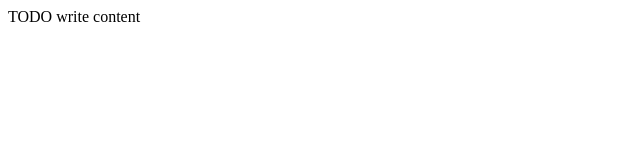
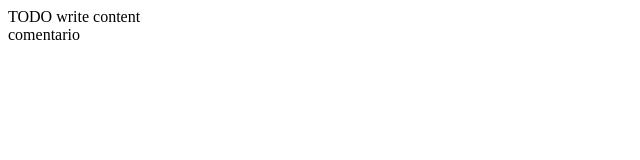
Before and after one commit to nizar10000/pruebanetbeans, a website: page public_html/index.html in a window 1280 px wide. Shown: the full height of the page, 0-640 px from the left. Drawn offline with Linux system fonts and the light colour scheme.

Commit message:
version 1.1 comentario escrito

```diff
--- a/public_html/index.html
+++ b/public_html/index.html
@@ -12,5 +12,6 @@
     </head>
     <body>
         <div>TODO write content</div>
+        comentario
     </body>
 </html>
```
